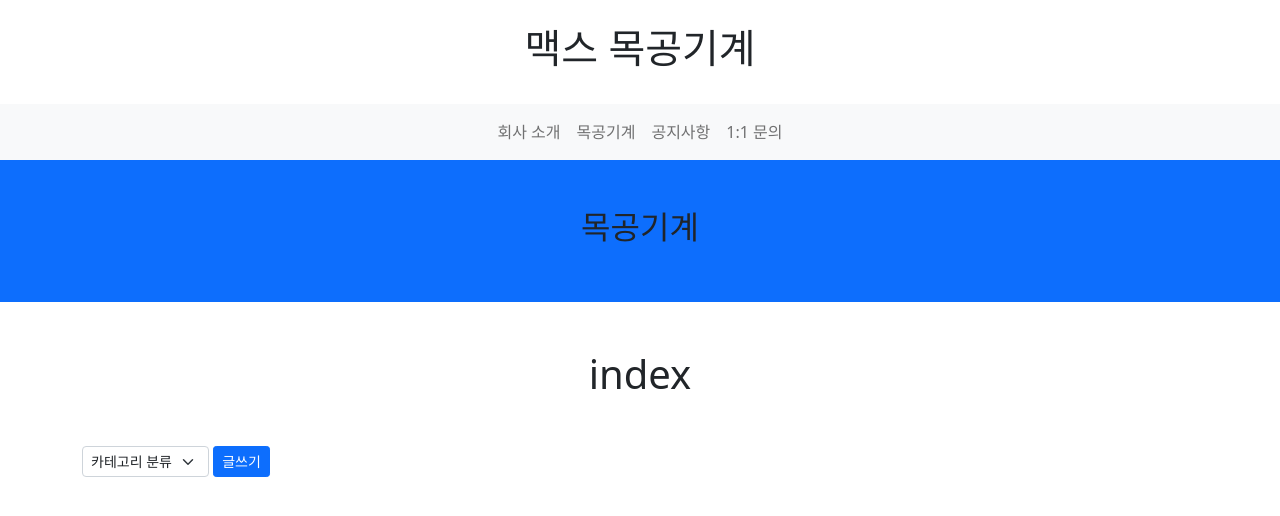
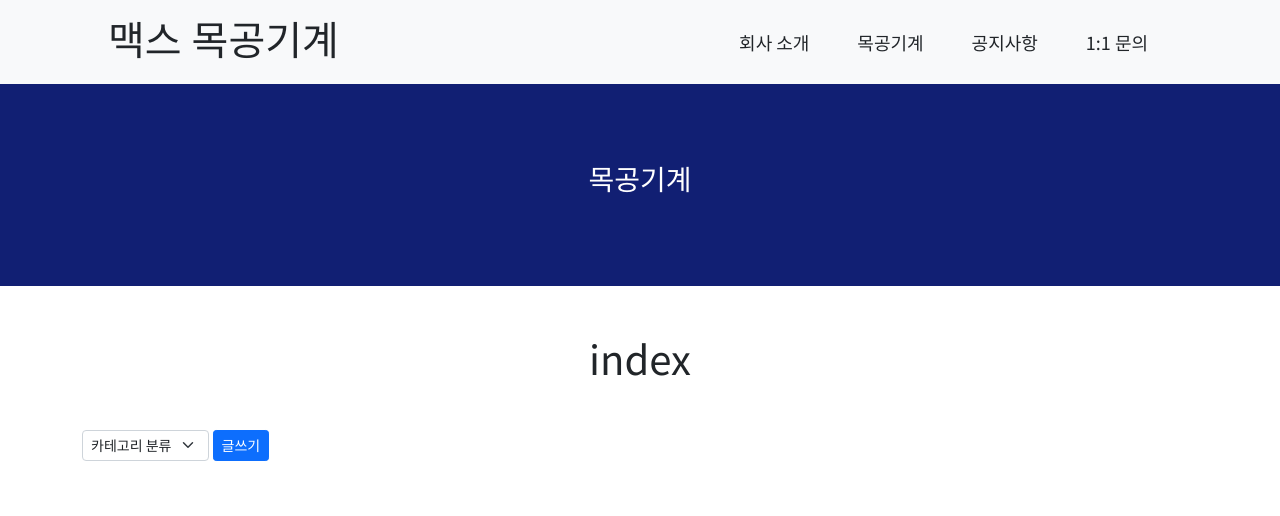
Before and after one commit to YS-study/max_django, a Django app: page /machines/ in a window 1280 px wide. Shown: the top 516 px of the page. Run offline with Django 3.2, Linux system fonts and the light colour scheme; data that the repository does not hold is empty; some web fonts are replaced.

Commit message:
add styling

```diff
--- /dev/null
+++ b/about/templates/about/main.html
@@ -0,0 +1,6 @@
+{% extends 'base.html' %}
+
+{% block content %}
+  메인
+
+{% endblock content %}
--- a/about/urls.py
+++ b/about/urls.py
@@ -0,0 +1,7 @@
+from django.urls import path
+from . import views
+
+app_name = 'about'
+urlpatterns = [
+
+]
--- a/about/views.py
+++ b/about/views.py
@@ -1,3 +1,5 @@
 from django.shortcuts import render
 
 # Create your views here.
+def main(request):
+    return render(request, 'about/main.html')
--- a/pjt/static/stylesheets/style.css
+++ b/pjt/static/stylesheets/style.css
@@ -1,4 +1,15 @@
 /* stylesheet */
+
+@font-face {
+  font-family: 'ONE-Mobile-Title';
+  src: url('https://cdn.jsdelivr.net/gh/projectnoonnu/noonfonts_2105_2@1.0/ONE-Mobile-Title.woff') format('woff');
+  font-weight: normal;
+  font-style: normal;
+}
+
+body {
+  font-family: 'Noto Sans KR', sans-serif;
+}
 
 .title-box {
   border-top: 1px solid black;
@@ -15,21 +26,37 @@
   border-bottom: 1px solid black;
 }
 
-/* 답변 대기, 답변 완료 */
-.answer-bedge-todo{
-	padding: 3px 7px;
-	border-radius: 10px;
-	font-weight: 600;
-	font-size: 8px;
-	background: gray;
-	color: whitesmoke;
+.menu-box {
+  font-family: 'ONE-Mobile-Title';
+  color: white;
+  padding: 80px 0px;
 }
 
-.answer-bedge-complete{
-	padding: 3px 7px;
-	border-radius: 10px;
-	font-weight: 600;
-	font-size: 8px;
-	background: #313b8d;
-	color: whitesmoke;
+/* 맥스 목공기계 */
+.company-name {
+  font-family: 'ONE-Mobile-Title';
+  font-size: 40px;
 }
+
+/* 네브바 스타일링 */
+.nav-font {
+  font-size: 18px;
+  color: black;
+}
+
+.grey-text {
+  color: rgb(133, 133, 133);
+}
+
+.darkgrey-text {
+  color: #444
+}
+
+.lightgrey-text {
+  color: #aaa
+}
+
+.navy-btn {
+  background-color: #111f73;
+  color: white;
+}
--- a/pjt/templates/base.html
+++ b/pjt/templates/base.html
@@ -7,6 +7,9 @@
   <meta http-equiv="X-UA-Compatible" content="IE=edge">
   <meta name="viewport" content="width=device-width, initial-scale=1.0">
   <link href="https://cdn.jsdelivr.net/npm/bootstrap@5.0.0-beta2/dist/css/bootstrap.min.css" rel="stylesheet" integrity="sha384-BmbxuPwQa2lc/FVzBcNJ7UAyJxM6wuqIj61tLrc4wSX0szH/Ev+nYRRuWlolflfl" crossorigin="anonymous">
+  {# 폰트 #}
+  <link rel="preconnect" href="https://fonts.gstatic.com">
+  <link href="https://fonts.googleapis.com/css2?family=Noto+Sans+KR&display=swap" rel="stylesheet">
   {# static css 파일 추가#}
   <link href="{% static 'stylesheets/style.css' %}" rel="stylesheet" >
   <title>맥스 목공기계</title>
@@ -17,8 +20,8 @@
 {% include "nav.html" %}
 
 {# 상단 메뉴 텍스트 공간 #}
-<div class='d-flex justify-content-center bg-primary py-5'>
-  <h2>{{ menu }}</h2>
+<div class='d-flex justify-content-center menu-box' style="background: #111f73;">
+  <h3>{{ menu }}</h3>
 </div>
 
 {# section #}
--- a/pjt/templates/nav.html
+++ b/pjt/templates/nav.html
@@ -1,29 +1,25 @@
-<div class='my-4 d-flex justify-content-center'>
-  <h1><a href="#" class="text-decoration-none text-dark">맥스 목공기계</a></h1>
-</div>
-
 {# 네브바 영역 #}
 <nav class="navbar navbar-expand-lg navbar-light bg-light">
   {# 여기 flex-column 추가해서 가운데 정렬 #}
-  <div class="container-fluid flex-column">
-
+  <div class="container-fluid">
     <button class="navbar-toggler" type="button" data-bs-toggle="collapse" data-bs-target="#navbarSupportedContent" aria-controls="navbarSupportedContent" aria-expanded="false" aria-label="Toggle navigation">
       <span class="navbar-toggler-icon"></span>
     </button>
 
-    <div class="collapse navbar-collapse" id="navbarSupportedContent">
-      <ul class="navbar-nav me-auto mb-2 mb-lg-0">
-        <li class="nav-item">
-          <a class="nav-link" href="#">회사 소개</a>
+    <div class="collapse navbar-collapse d-flex justify-content-between px-5 my-1 mx-5" id="navbarSupportedContent">
+      <a href="{% url 'main' %}" class="text-decoration-none text-dark company-name">맥스 목공기계</a>
+      <ul class="navbar-nav">
+        <li class="nav-item mx-3 nav-font">
+          <a class="nav-link text-dark" href="#">회사 소개</a>
         </li>
-        <li class="nav-item">
-          <a class="nav-link" href="{% url 'machines:index' %}">목공기계</a>
+        <li class="nav-item mx-3 nav-font">
+          <a class="nav-link text-dark" href="{% url 'machines:index' %}">목공기계</a>
         </li>
-        <li class="nav-item">
-          <a class="nav-link" href="{% url 'board:notice' %}">공지사항</a>
+        <li class="nav-item mx-3 nav-font">
+          <a class="nav-link text-dark" href="{% url 'board:notice' %}">공지사항</a>
         </li>
-        <li class="nav-item">
-          <a class="nav-link" href="{% url 'board:qna' %}">1:1 문의</a>
+        <li class="nav-item mx-3 nav-font">
+          <a class="nav-link text-dark" href="{% url 'board:qna' %}">1:1 문의</a>
         </li>
       </ul>
     </div>
--- a/pjt/urls.py
+++ b/pjt/urls.py
@@ -15,6 +15,7 @@ Including another URLconf
 """
 from django.contrib import admin
 from django.urls import path, include
+from about import views
 
 from django.conf import settings
 from django.conf.urls.static import static
@@ -23,7 +24,7 @@ urlpatterns = [
     path('admin/', admin.site.urls),
     # path('accounts/', include('accounts.urls')),
     path('board/', include('board.urls')),
-    # path('machines/', include('machines.urls')),
     path('machines/', include('machines.urls')),
-
+    path('about/', include('about.urls')),
+    path('', views.main, name='main'),
 ] + static(settings.MEDIA_URL, document_root=settings.MEDIA_ROOT)
```
Also changed, not shown: board/templates/notice/index.html (+5 -5 lines), board/templates/qna/index.html (+8 -8 lines).
